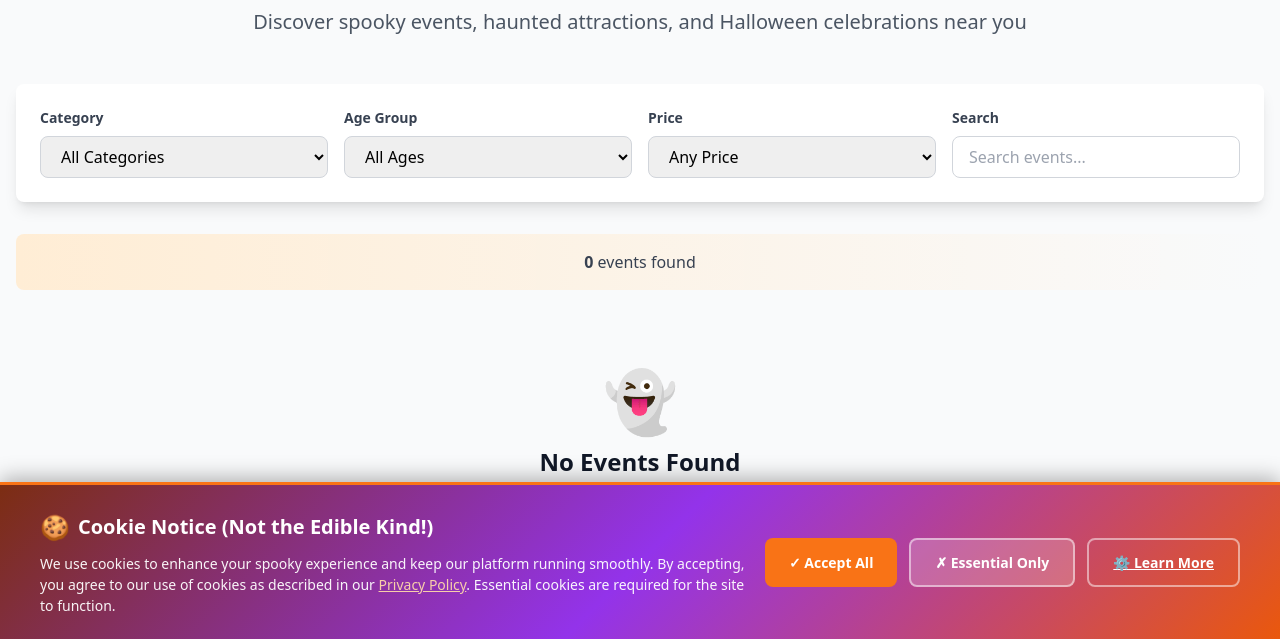
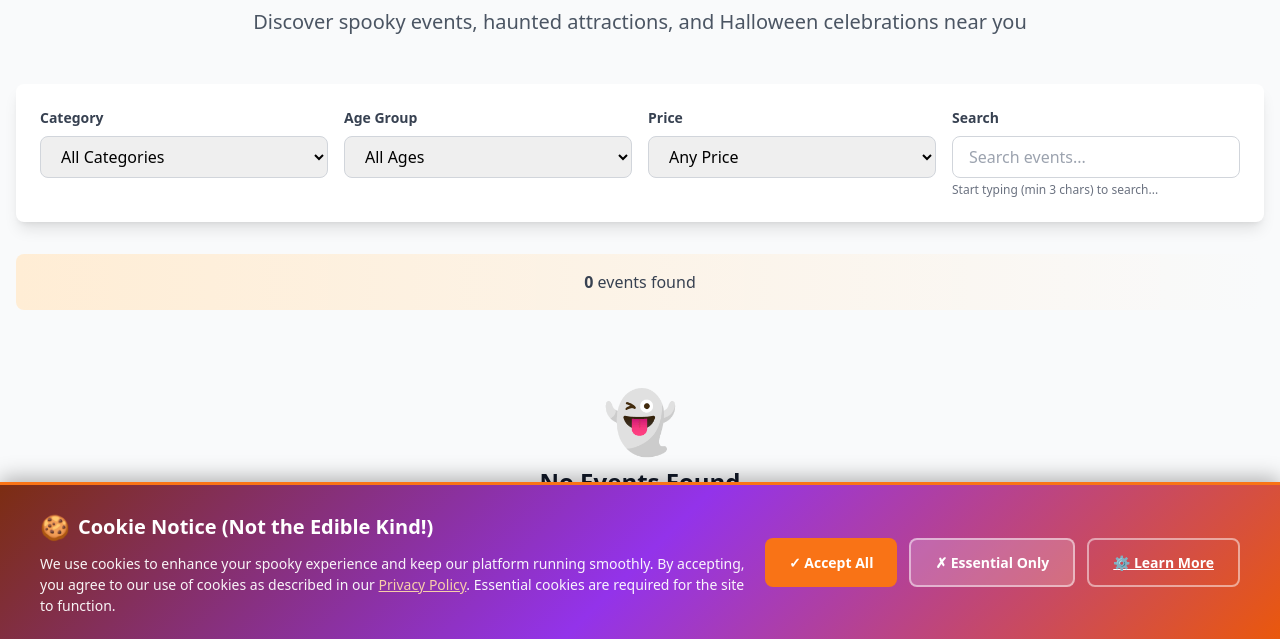
Before and after one commit to OJarvey/SpookyOctober, a Django app: page /events/ in a window 1280 px wide. Shown: the part 160-799 px from the top of the page. Run offline with Django 5.2, Linux system fonts and the light colour scheme; data that the repository does not hold is empty; parts of the project's set-up code (start-up, migrations or seed data) failed here and were passed over.

Commit message:
feat: implement debounced search for events and businesses
Add working search functionality with debouncing to events and businesses list pages:

Backend changes (core/views.py):
- Updated events_list() to support multi-field search with Django Q objects
- Search across: title, description, location__city, location__state, location__name
- Updated businesses_list() with similar multi-field search
- Search across: business_name, description, location fields, business_type
- Both views pass search_query to template context

Frontend changes:
- templates/events_list.html:
  - Added id="events-search-input" to search input
  - Preserve search query with value="{{ search_query }}"
  - Added helper text: "Start typing (min 3 chars) to search..."
  - Implemented JavaScript with 500ms debouncing
  - Only triggers search after 3+ characters or when empty

- templates/businesses_list.html:
  - Added id="businesses-search-input" to search input
  - Preserve search query with value="{{ search_query }}"
  - Added helper text for 3 character minimum
  - Implemented JavaScript with 500ms debouncing

Search functionality tested and verified:
- Search filters results correctly across multiple fields
- Debouncing works with 500ms delay
- 3 character minimum enforced
- Empty search shows all results
- Search query preserved in URL and input field

🤖 Generated with [Claude Code](https://claude.com/claude-code)

Co-Authored-By: Claude <noreply@anthropic.com>

```diff
--- a/core/views.py
+++ b/core/views.py
@@ -286,12 +286,30 @@ def events_list(request):
     Events Listing View
 
     Displays all active Halloween events with filtering options.
+    Supports search query parameter.
 
     Template: templates/events_list.html
     URL: /events/
     """
-    # Get all active events, ordered by date
-    events = Event.objects.filter(is_active=True).select_related('location', 'created_by').order_by('event_date')
+    from django.db.models import Q
+
+    # Start with all active events
+    events = Event.objects.filter(is_active=True).select_related('location', 'created_by')
+
+    # Handle search query
+    search_query = request.GET.get('search', '').strip()
+    if search_query:
+        # Search across multiple fields
+        events = events.filter(
+            Q(title__icontains=search_query) |
+            Q(description__icontains=search_query) |
+            Q(location__city__icontains=search_query) |
+            Q(location__state__icontains=search_query) |
+            Q(location__name__icontains=search_query)
+        )
+
+    # Order by date
+    events = events.order_by('event_date')
 
     # Count featured events
     featured_count = events.filter(is_featured=True).count()
@@ -299,6 +317,7 @@ def events_list(request):
     context = {
         'events': events,
         'featured_count': featured_count,
+        'search_query': search_query,
     }
 
     return render(request, 'events_list.html', context)
@@ -332,12 +351,30 @@ def businesses_list(request):
     Businesses Listing View
 
     Displays all active Halloween businesses with filtering options.
+    Supports search query parameter.
 
     Template: templates/businesses_list.html
     URL: /businesses/
     """
-    # Get all active businesses, ordered by name
-    businesses = Business.objects.filter(is_active=True).select_related('location', 'user').prefetch_related('coupons').order_by('business_name')
+    from django.db.models import Q
+
+    # Start with all active businesses
+    businesses = Business.objects.filter(is_active=True).select_related('location', 'user').prefetch_related('coupons')
+
+    # Handle search query
+    search_query = request.GET.get('search', '').strip()
+    if search_query:
+        # Search across multiple fields
+        businesses = businesses.filter(
+            Q(business_name__icontains=search_query) |
+            Q(description__icontains=search_query) |
+            Q(location__city__icontains=search_query) |
+            Q(location__state__icontains=search_query) |
+            Q(business_type__icontains=search_query)
+        )
+
+    # Order by name
+    businesses = businesses.order_by('business_name')
 
     # Count verified businesses
     verified_count = businesses.filter(verified=True).count()
@@ -345,6 +382,7 @@ def businesses_list(request):
     context = {
         'businesses': businesses,
         'verified_count': verified_count,
+        'search_query': search_query,
     }
 
     return render(request, 'businesses_list.html', context)
--- a/templates/events_list.html
+++ b/templates/events_list.html
@@ -47,8 +47,11 @@
                 <div>
                     <label class="block text-sm font-semibold text-gray-700 mb-2">Search</label>
                     <input type="text"
+                           id="events-search-input"
                            placeholder="Search events..."
+                           value="{{ search_query }}"
                            class="w-full border border-gray-300 rounded-lg px-4 py-2 focus:outline-none focus:ring-2 focus:ring-purple-500">
+                    <p class="text-xs text-gray-500 mt-1">Start typing (min 3 chars) to search...</p>
                 </div>
             </div>
         </div>
@@ -155,3 +158,31 @@
     </div>
 
 {% endblock %}
+
+{% block extra_js %}
+    <script>
+        document.addEventListener('DOMContentLoaded', function() {
+            const searchInput = document.getElementById('events-search-input');
+            let debounceTimer;
+
+            searchInput.addEventListener('input', function(e) {
+                clearTimeout(debounceTimer);
+                const query = e.target.value.trim();
+
+                // Only search if 3+ characters or empty (to show all)
+                if (query.length >= 3 || query.length === 0) {
+                    debounceTimer = setTimeout(() => {
+                        // Update URL with search parameter
+                        const url = new URL(window.location.href);
+                        if (query.length > 0) {
+                            url.searchParams.set('search', query);
+                        } else {
+                            url.searchParams.delete('search');
+                        }
+                        window.location.href = url.toString();
+                    }, 500); // 500ms debounce delay
+                }
+            });
+        });
+    </script>
+{% endblock %}
```
Also changed, not shown: templates/businesses_list.html (+31 -0 lines).
